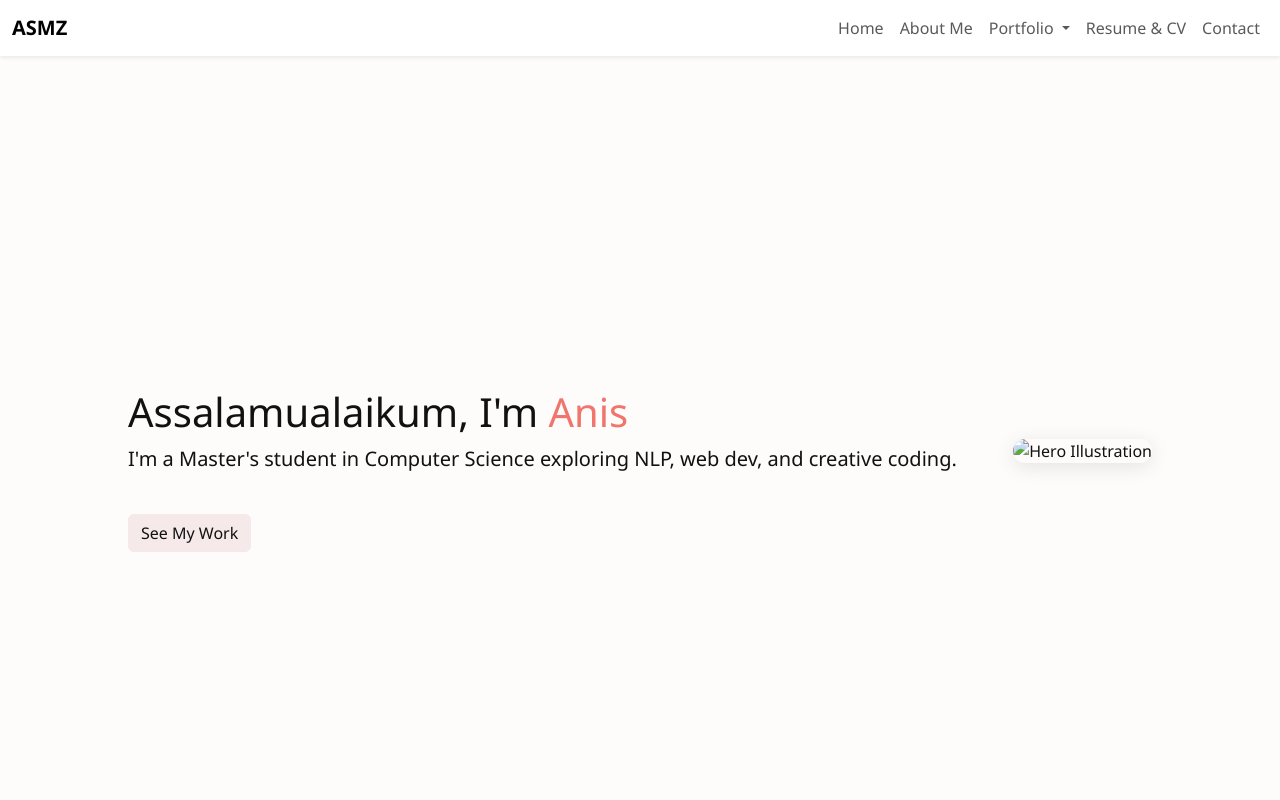
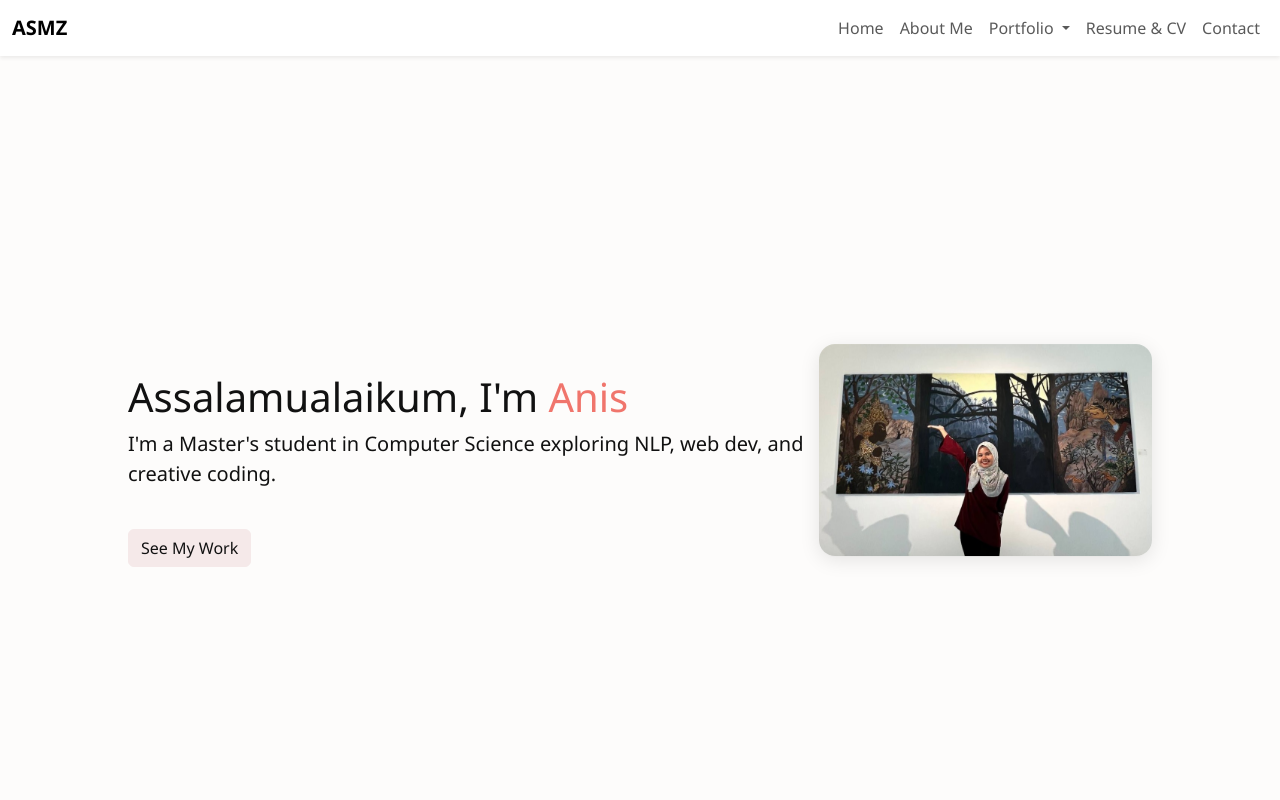
Before and after one commit to anissmz/portfolio, a plain HTML site: page index.html in a window 1280 px wide. Shown: the top 800 px of the page. Drawn offline with nearby package versions, Linux system fonts and the light colour scheme.

Commit message:
2nd commit - update my image

```diff
--- a/index.html
+++ b/index.html
@@ -115,7 +115,7 @@
       <a href="#portfolio" class="btn btn-primary mt-4">See My Work</a>
     </div>
     <div data-aos="fade-left" class="img-hover-zoom">
-      <img src="C:\Users\Smart Zailan\Desktop\me1.jpg" alt="Hero Illustration" class="img-fluid">
+      <img src="images/me1.jpg" alt="Hero Illustration" class="img-fluid">
     </div>
   </section>
 
```
Also changed, not shown: images/me1.jpg (added).
